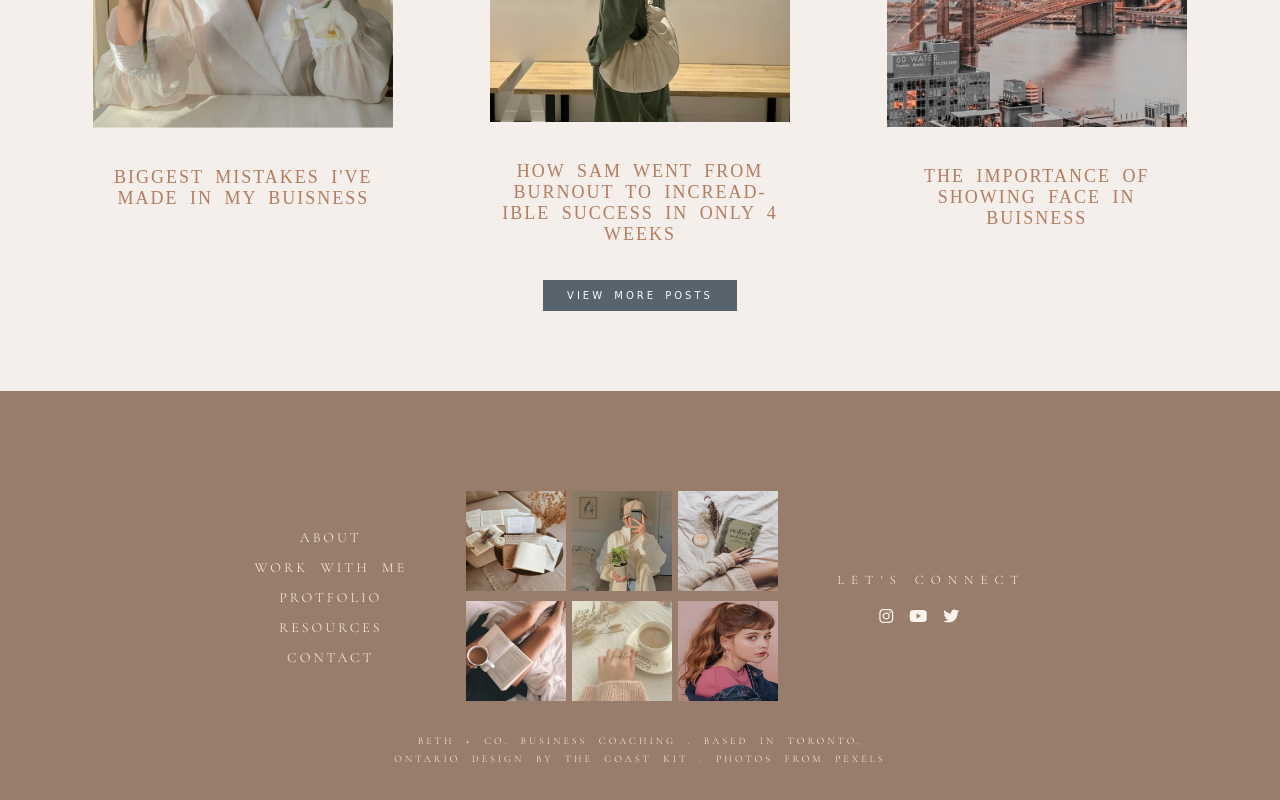
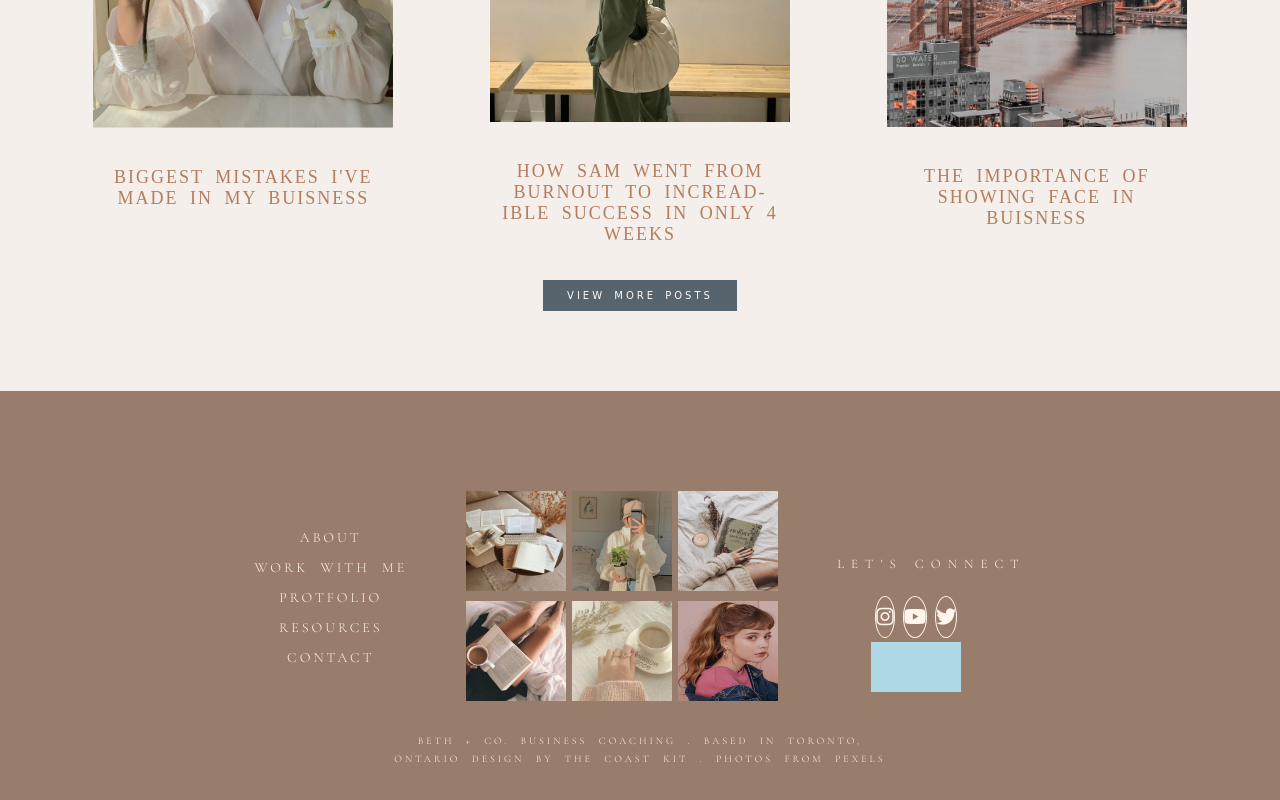
Before and after one commit to AshrafUzzaman04/Ashraf-Presentation-1-, a plain HTML site: page index.html in a window 1280 px wide. Shown: the part 3624-4424 px from the top of the page. Drawn offline with Linux system fonts and the light colour scheme.

Commit message:
24-june-22 6:57 PM

```diff
--- a/style.scss
+++ b/style.scss
@@ -667,16 +667,37 @@ $mybg: #d2a890;
   }
   .logo_footer {
     text-align: center;
+    position: relative;
     > ul {
       display: flex;
       margin-left: 34px;
       margin-top: 20px;
+
       > li {
         list-style: none;
+        position: relative;
+
         > a {
           text-decoration: none;
-          margin: 8px;
+          margin: 4px;
           color: #fff5ed;
+          transition: 0.5s;
+          display: block;
+
+          font-size: 20px;
+          text-align: center;
+          line-height: 40px;
+          border-radius: 50%;
+          border: 1px solid #fff5ed;
+        }
+        &::before {
+          content: "";
+          position: absolute;
+          top: 100%;
+          left: 0;
+          width: 100%;
+          height: 100%;
+          background-color: lightblue;
         }
       }
     }
```
Also changed, not shown: style.css, 1 other file.
